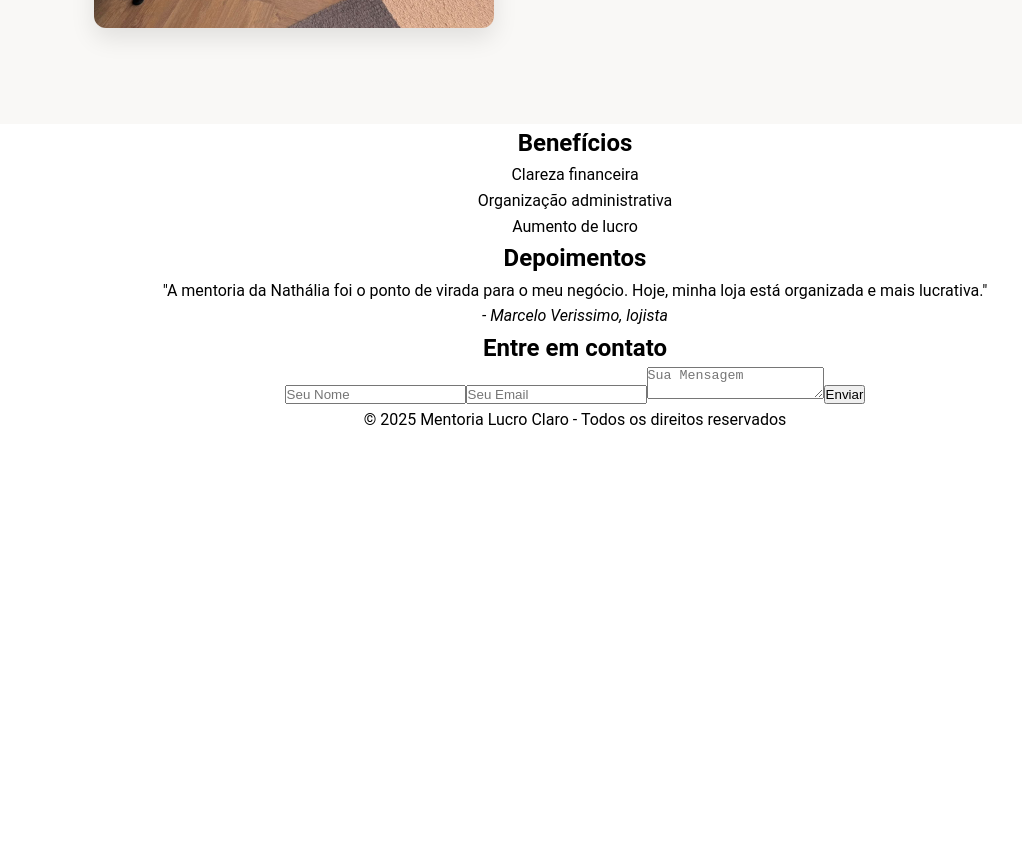
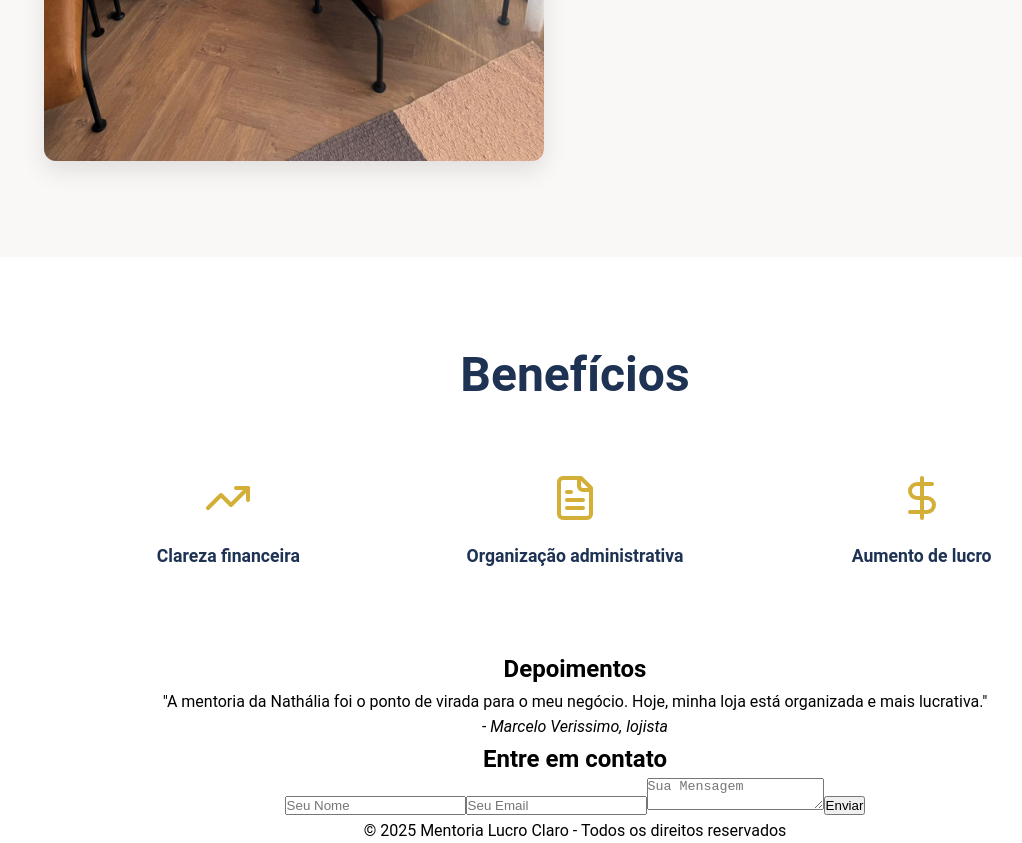
Before and after one commit to MarceloVerissimo/site-cliente-demo, a React (Create React App) app: page / in a window 1280 px wide. Shown: the part 1260-2103 px from the top of the page, without its empty margins (65-1087 px from the left). Before the commit the page ends 1692 px from the top, so only its background shows below. Built offline with nearby package versions, Linux system fonts and the light colour scheme.

Commit message:
atualizando css beneficios

```diff
--- a/package.json
+++ b/package.json
@@ -7,6 +7,7 @@
     "@testing-library/jest-dom": "^6.8.0",
     "@testing-library/react": "^16.3.0",
     "@testing-library/user-event": "^13.5.0",
+    "lucide-react": "^0.544.0",
     "react": "^19.1.1",
     "react-dom": "^19.1.1",
     "react-icons": "^5.5.0",
--- a/src/components/About.css
+++ b/src/components/About.css
@@ -15,7 +15,7 @@
 
 .sobre-img img {
   width: 100%;
-  max-width: 400px;
+  max-width: 500px;
   border-radius: 12px;
   box-shadow: 0 10px 25px rgba(0,0,0,0.1);
 }
@@ -29,7 +29,7 @@
   font-weight: 700;
   color: #1a2a3a;
   margin-bottom: 1.5rem;
-  margin-right: 3rem;
+  margin-right: 12rem;
 }
 
 .sobre-content p {
--- /dev/null
+++ b/src/components/Beneficios.css
@@ -0,0 +1,48 @@
+.beneficios {
+    text-align: center;
+    padding: 80px 20px;
+    background-color: #fff;
+}
+
+.beneficios-title {
+    font-size: 3rem;
+    font-weight: 700;
+    color: #1e3354; /* Azul escuro do projeto */
+    margin-bottom: 60px;
+}
+
+.beneficios-grid {
+    display: grid;
+    grid-template-columns: repeat(auto-fit, minmax(220px, 1fr));
+    gap: 40px;
+    max-width: 1000px;
+    margin: 0 auto;
+}
+
+.beneficio-item {
+    display: flex;
+    flex-direction: column;
+    align-items: center;
+    transition: transform 0.3s ease, color 0.3s ease;
+    cursor: pointer;
+}
+
+.beneficio-item:hover {
+    transform: translateY(-8px);
+}
+
+.beneficio-item svg {
+    margin-bottom: 20px;
+    transition: transform 0.3s ease, color 0.3s ease;
+}
+
+.beneficio-item:hover svg {
+    transform: scale(1.15);
+    color: #b8902e;
+}
+
+.beneficio-text {
+    font-size: 1.1rem;
+    font-weight: 600;
+    color: #1e3354;
+}
--- a/src/components/Beneficios.jsx
+++ b/src/components/Beneficios.jsx
@@ -1,16 +1,28 @@
-import React from 'react'
+import React from "react";
+import { TrendingUp, FileText, DollarSign } from "lucide-react";
+import "./Beneficios.css";
 
 const Beneficios = () => {
   return (
-    <section id="beneficios" className="beneficios">
-      <h2>Benefícios</h2>
-        <div className="cards">
-         <div className="card">Clareza financeira</div>
-         <div className="card">Organização administrativa</div>
-         <div className="card">Aumento de lucro</div>
+    <section className="beneficios">
+      <h2 className="beneficios-title">Benefícios</h2>
+      <div className="beneficios-grid">
+        <div className="beneficio-item">
+          <TrendingUp size={48} color="#d4af37" />
+          <p className="beneficio-text">Clareza financeira</p>
         </div>
+        <div className="beneficio-item">
+          <FileText size={48} color="#d4af37" />
+          <p className="beneficio-text">Organização administrativa</p>
+        </div>
+        <div className="beneficio-item">
+          <DollarSign size={48} color="#d4af37" />
+          <p className="beneficio-text">Aumento de lucro</p>
+        </div>
+      </div>
     </section>
   );
-}
+};
 
-export default Beneficios
+
+export default Beneficios;
```
Also changed, not shown: 1 other file (tests, documents, lock files or other folders).
